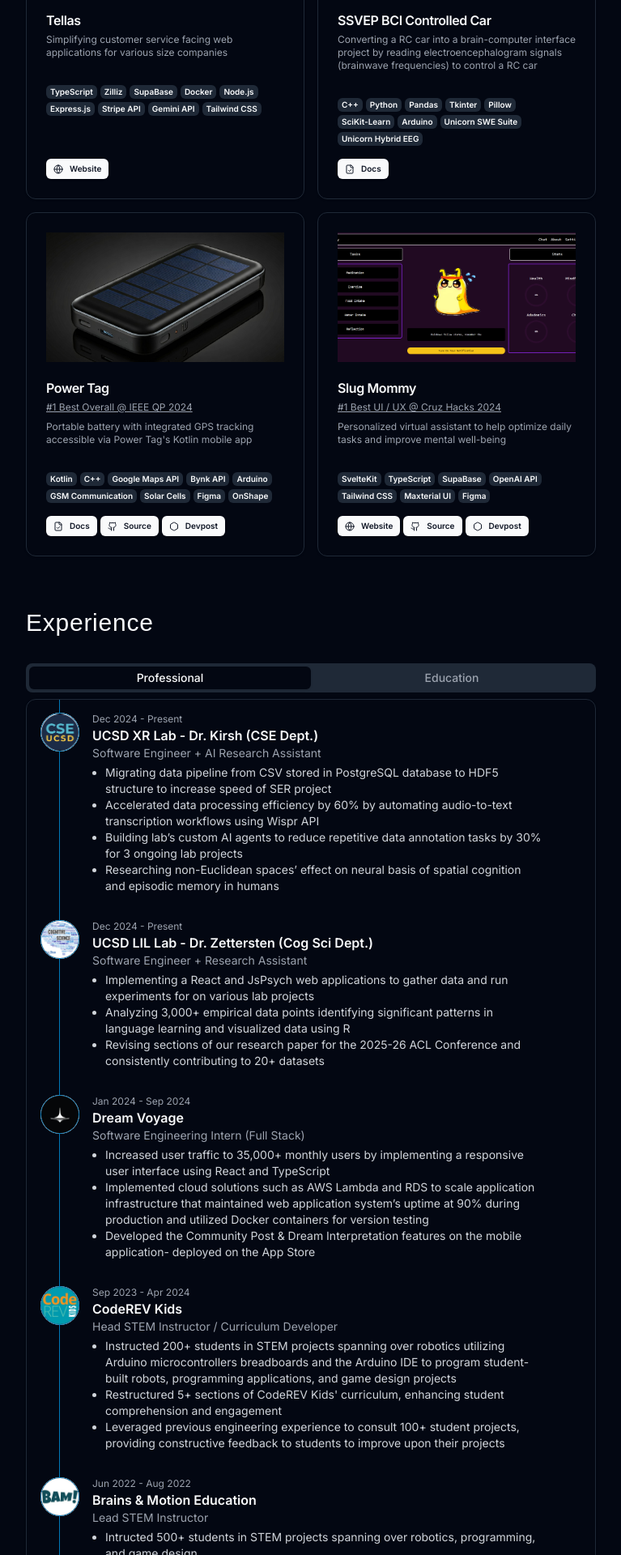
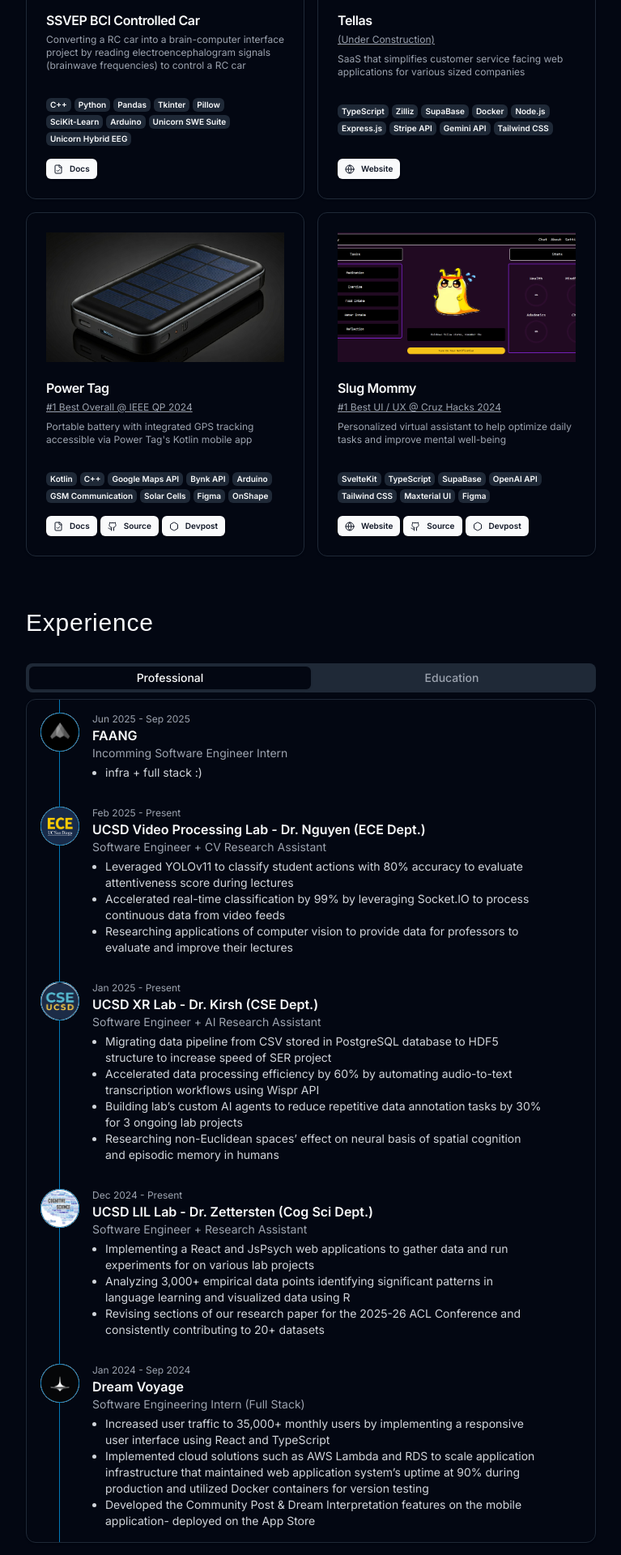
Before and after one commit to ryunzz/ryan-ni, a Next.js app: page / in a window 1280 px wide. Shown: the part 640-2560 px from the top of the page at 81% size, without its empty margins (256-1023 px from the left). Built offline with nearby package versions, Linux system fonts and the light colour scheme; a web font is replaced by a local one.

Commit message:
lil update :)

```diff
--- a/src/app/layout.tsx
+++ b/src/app/layout.tsx
@@ -16,9 +16,9 @@
   });
 
 export const metadata: Metadata = {
-  title: "Ryan Ni Portfolio",
-  description: "Hi, I'm Ryan Ni, this is my portoflio of my software engineering experience/projects",
   openGraph: {
+    title: "Ryan Ni Portfolio",
+    description: "Hi, I'm Ryan Ni, this is my portoflio of my software engineering experience/projects",
     images: ["/image/ryan.jpg"],
   },
   icons:{
--- a/src/components/ui/FloatingDock.tsx
+++ b/src/components/ui/FloatingDock.tsx
@@ -58,7 +58,7 @@
                 initial={{ opacity: 0, x: 0 }}
                 animate={{
                   opacity: 1,
-                  x: (idx + 1) * 6,
+                  x: (idx + 1) * 4,
                 }}
                 exit={{
                   opacity: 0,
--- a/src/data/career.json
+++ b/src/data/career.json
@@ -1,11 +1,34 @@
 {
   "career": [
+    {
+      "name": "FAANG",
+      "href": "",
+      "title": "Incomming Software Engineer Intern",
+      "logo": "/stealth.jpg",
+      "start": "Jun 2025",
+      "end": "Sep 2025",
+      "description": [
+        "infra + full stack :)"
+      ]
+    },
+    {
+      "name": "UCSD Video Processing Lab - Dr. Nguyen (ECE Dept.)",
+      "href": "https://ece.ucsd.edu/",
+      "title": "Software Engineer + CV Research Assistant",
+      "logo": "/ucsd-ece.png",
+      "start": "Feb 2025",
+      "description": [
+        "Leveraged YOLOv11 to classify student actions with 80% accuracy to evaluate attentiveness score during lectures",
+        "Accelerated real-time classification by 99% by leveraging Socket.IO to process continuous data from video feeds ",
+        "Researching applications of computer vision to provide data for professors to evaluate and improve their lectures"
+      ]
+    },
     {
       "name": "UCSD XR Lab - Dr. Kirsh (CSE Dept.)",
       "href": "https://cse.ucsd.edu/",
       "title": "Software Engineer + AI Research Assistant",
       "logo": "/ucsd-cse.png",
-      "start": "Dec 2024",
+      "start": "Jan 2025",
       "description": [
         "Migrating data pipeline from CSV stored in PostgreSQL database to HDF5 structure to increase speed of SER project",
         "Accelerated data processing efficiency by 60% by automating audio-to-text transcription workflows using Wispr API",
@@ -37,32 +60,6 @@
         "Implemented cloud solutions such as AWS Lambda and RDS to scale application infrastructure that maintained web application system’s uptime at 90% during production and utilized Docker containers for version testing",
         "Developed the Community Post & Dream Interpretation features on the mobile application- deployed on the App Store"
       ]
-    },
-    {
-      "name": "CodeREV Kids",
-      "href": "https://www.coderevkids.com/",
-      "title": "Head STEM Instructor / Curriculum Developer",
-      "logo": "/CRK.jpg",
-      "start": "Sep 2023",
-      "end": "Apr 2024",
-      "description": [
-        "Instructed 200+ students in STEM projects spanning over robotics utilizing Arduino microcontrollers breadboards and the Arduino IDE to program student-built robots, programming applications, and game design projects",
-        "Restructured 5+ sections of CodeREV Kids' curriculum, enhancing student comprehension and engagement",
-        "Leveraged previous engineering experience to consult 100+ student projects, providing constructive feedback to students to improve upon their projects"
-      ]
-    },
-    {
-      "name": "Brains & Motion Education",
-      "href": "https://www.brains-and-motion.com/",
-      "title": "Lead STEM Instructor",
-      "logo": "/BAM.jpg",
-      "start": "Jun 2022",
-      "end": "Aug 2022",
-      "description": [
-        "Intructed 500+ students in STEM projects spanning over robotics, programming, and game design",
-        "Developed tailored slides for classes, significantly improving concept comprehension among students",
-        "Fostered partnerships with 20+ local businesses, encouraged real-world application/display of 30+ student projects"
-      ]
     }
   ]
 }
--- a/src/data/projects.json
+++ b/src/data/projects.json
@@ -1,30 +1,5 @@
 {
   "projects": [
-    {
-      "type": "software",
-      "name": "Tellas",
-      "description": "Simplifying customer service facing web applications for various size companies",
-      "image": "/tellas.png",
-      "tags": [
-        "TypeScript",
-        "Zilliz",
-        "SupaBase",
-        "Docker",
-        "Node.js",
-        "Express.js",
-        "Stripe API",
-        "Gemini API",
-        "Tailwind CSS"
-      ],
-      "links": [
-        {
-          "name": "Website",
-          "href": "https://tellas.vercel.app",
-          "icon": "globe"
-        }
-      ]
-    },
-
     {
       "type": "misc",
       "name": "SSVEP BCI Controlled Car",
@@ -47,6 +22,32 @@
           "name": "Docs",
           "href": "https://docs.google.com/presentation/d/1EyODMiufMpYiZuFsPL8Bl74bx7Jfy7Jj/edit?usp=sharing&ouid=112719106474251532338&rtpof=true&sd=true",
           "icon": "file-check"
+        }
+      ]
+    },
+    {
+      "type": "software",
+      "name": "Tellas",
+      "devpost": "https://tellas.vercel.app",
+      "awarded": "(Under Construction)",
+      "description": "SaaS that simplifies customer service facing web applications for various sized companies",
+      "image": "/tellas.png",
+      "tags": [
+        "TypeScript",
+        "Zilliz",
+        "SupaBase",
+        "Docker",
+        "Node.js",
+        "Express.js",
+        "Stripe API",
+        "Gemini API",
+        "Tailwind CSS"
+      ],
+      "links": [
+        {
+          "name": "Website",
+          "href": "https://tellas.vercel.app",
+          "icon": "globe"
         }
       ]
     },
```
Also changed, not shown: public/stealth.jpg (added), public/ucsd-ece.png (added).
